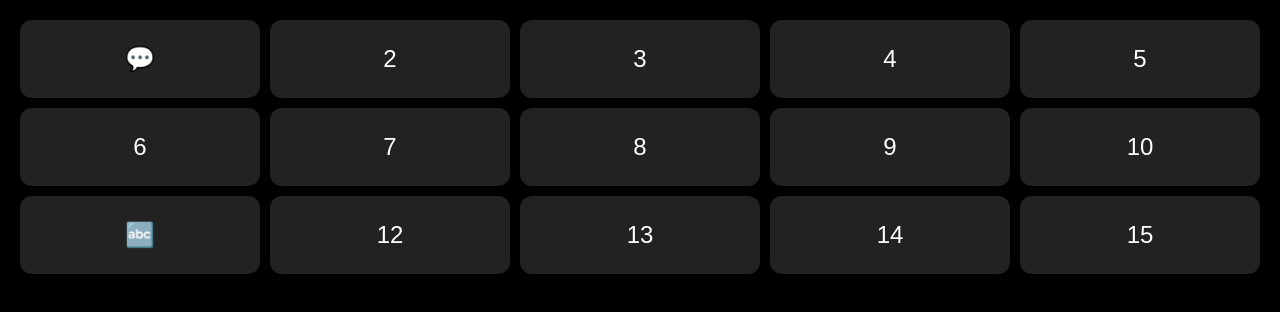
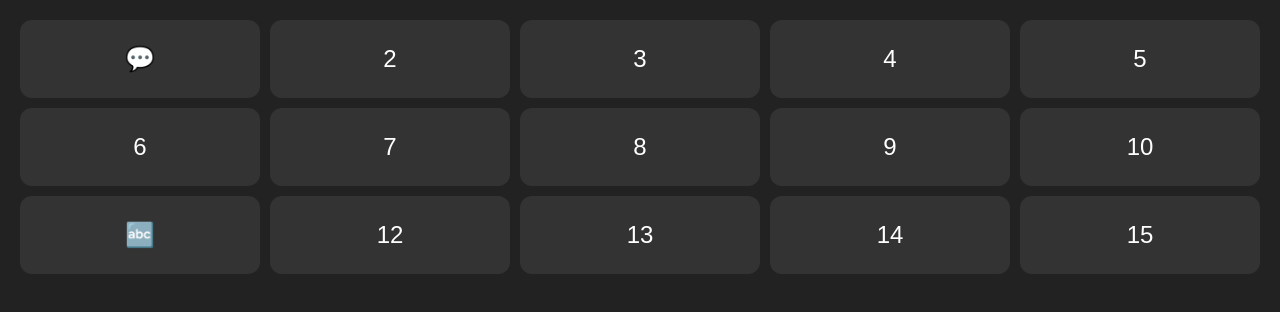
Before and after one commit to LPM131/THNAP-DOTS, a plain HTML site: page index.html in a window 1280 px wide. Drawn offline with Linux system fonts and the light colour scheme.

Commit message:
feat(style): adjust background colors in body and dot elements
Updated body's background from pure black (#000) to dark gray (#222) and dot's background from dark gray (#222) to slightly lighter gray (#333). This improves subtle contrast and visual hierarchy for a more polished appearance.

```diff
--- a/style.css
+++ b/style.css
@@ -1,5 +1,5 @@
 body {
-    background: #000;
+    background: #222;
     margin: 0;
     font-family: Arial, sans-serif;
     color: white;
@@ -13,7 +13,7 @@ body {
 }
 
 .dot {
-    background: #222;
+    background: #333;
     padding: 25px;
     text-align: center;
     font-size: 24px;
```
